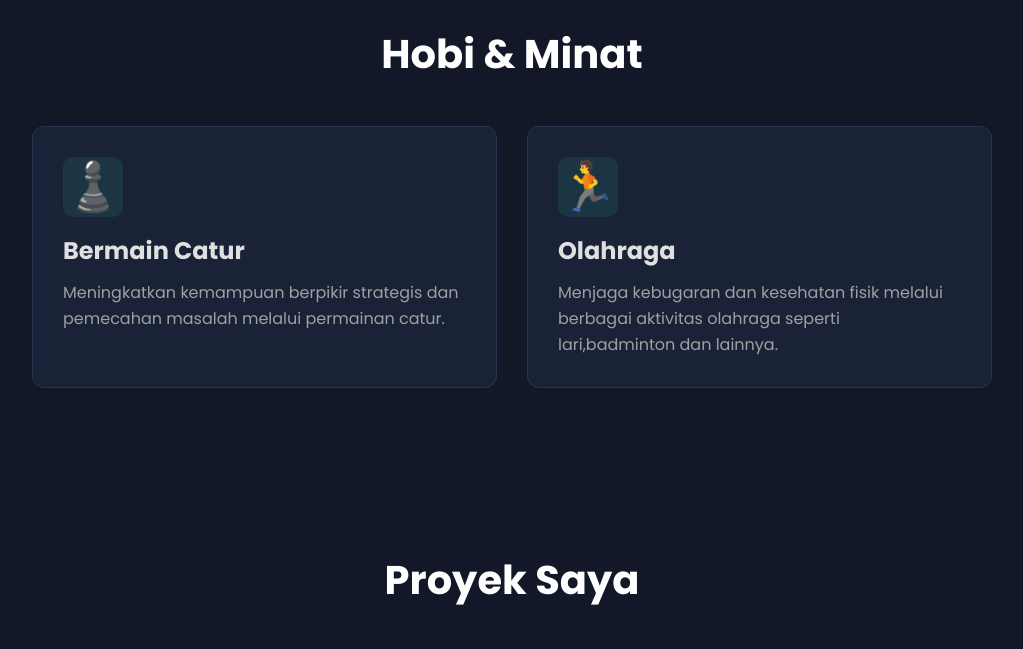
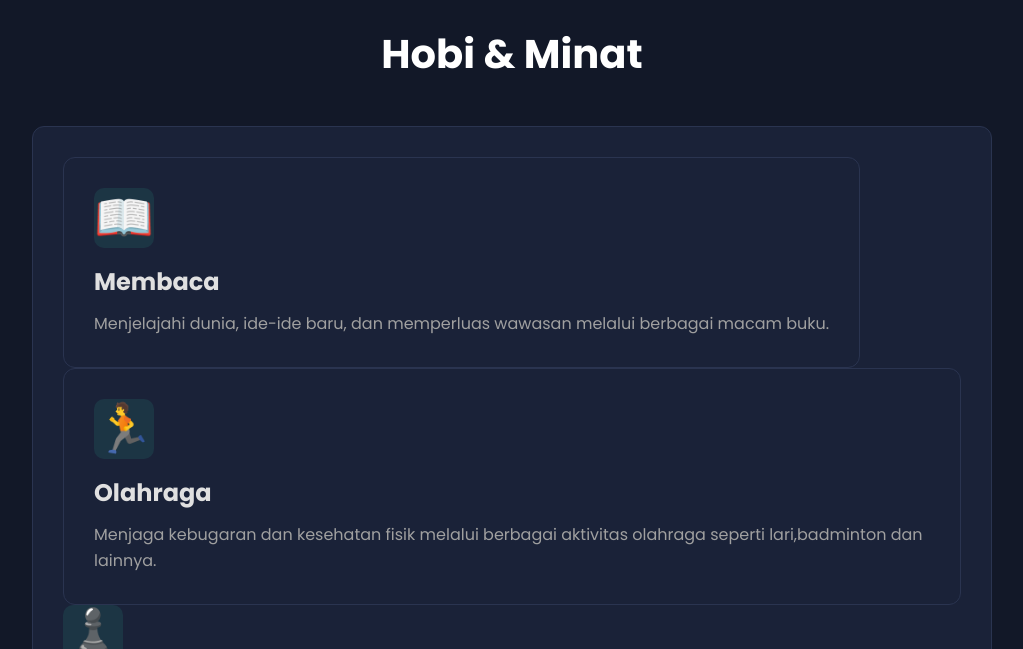
Before and after one commit to Samsul5276/samsularifin.github.io, a plain HTML site: page index.html in a window 1280 px wide. Shown: the part 1460-2109 px from the top of the page, without its empty margins (128-1151 px from the left). Drawn offline with nearby package versions, Linux system fonts and the light colour scheme; grey boxes are pictures that could not be loaded.

```diff
--- a/index.html
+++ b/index.html
@@ -93,14 +93,19 @@
             <h2>Hobi & Minat</h2>
             <div class="hobbies-grid">
                 <div class="hobby-card">
+                    <div class="hobby-card">
+                        <div class="hobby-icon">📖</div>
+                        <h3>Membaca</h3>
+                        <p>Menjelajahi dunia, ide-ide baru, dan memperluas wawasan melalui berbagai macam buku.</p>
+                    </div>
+                    <div class="hobby-card">
+                    <div class="hobby-icon">🏃</div>
+                    <h3>Olahraga</h3>
+                    <p>Menjaga kebugaran dan kesehatan fisik melalui berbagai aktivitas olahraga seperti lari,badminton dan lainnya.</p>
+                </div>
                     <div class="hobby-icon">♟️</div>
                     <h3>Bermain Catur</h3>
                     <p>Meningkatkan kemampuan berpikir strategis dan pemecahan masalah melalui permainan catur.</p>
-                </div>
-                <div class="hobby-card">
-                    <div class="hobby-icon">🏃</div>
-                    <h3>Olahraga</h3>
-                    <p>Menjaga kebugaran dan kesehatan fisik melalui berbagai aktivitas olahraga seperti lari,badminton dan lainnya.</p>
                 </div>
             </div>
         </section>
```
